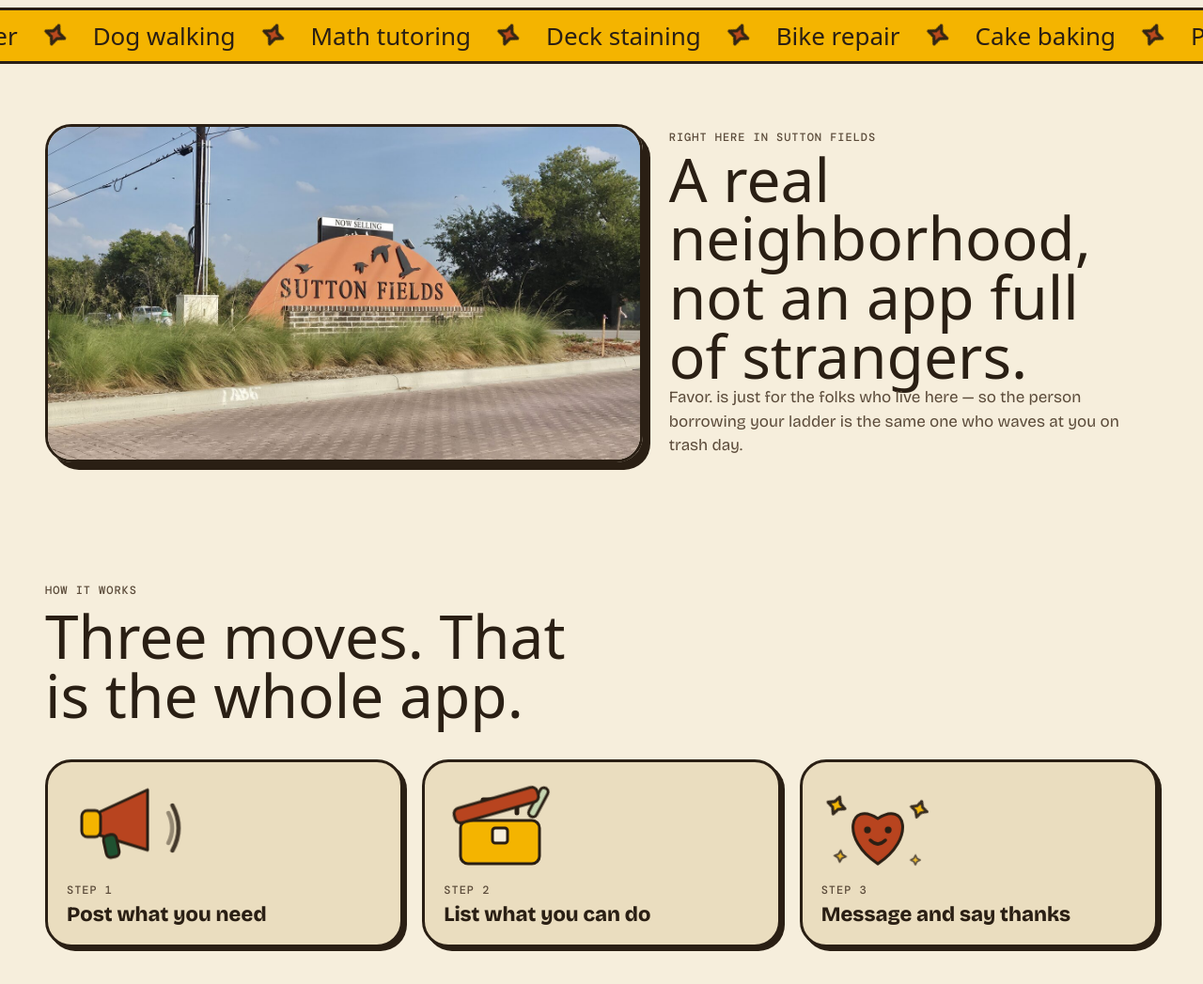
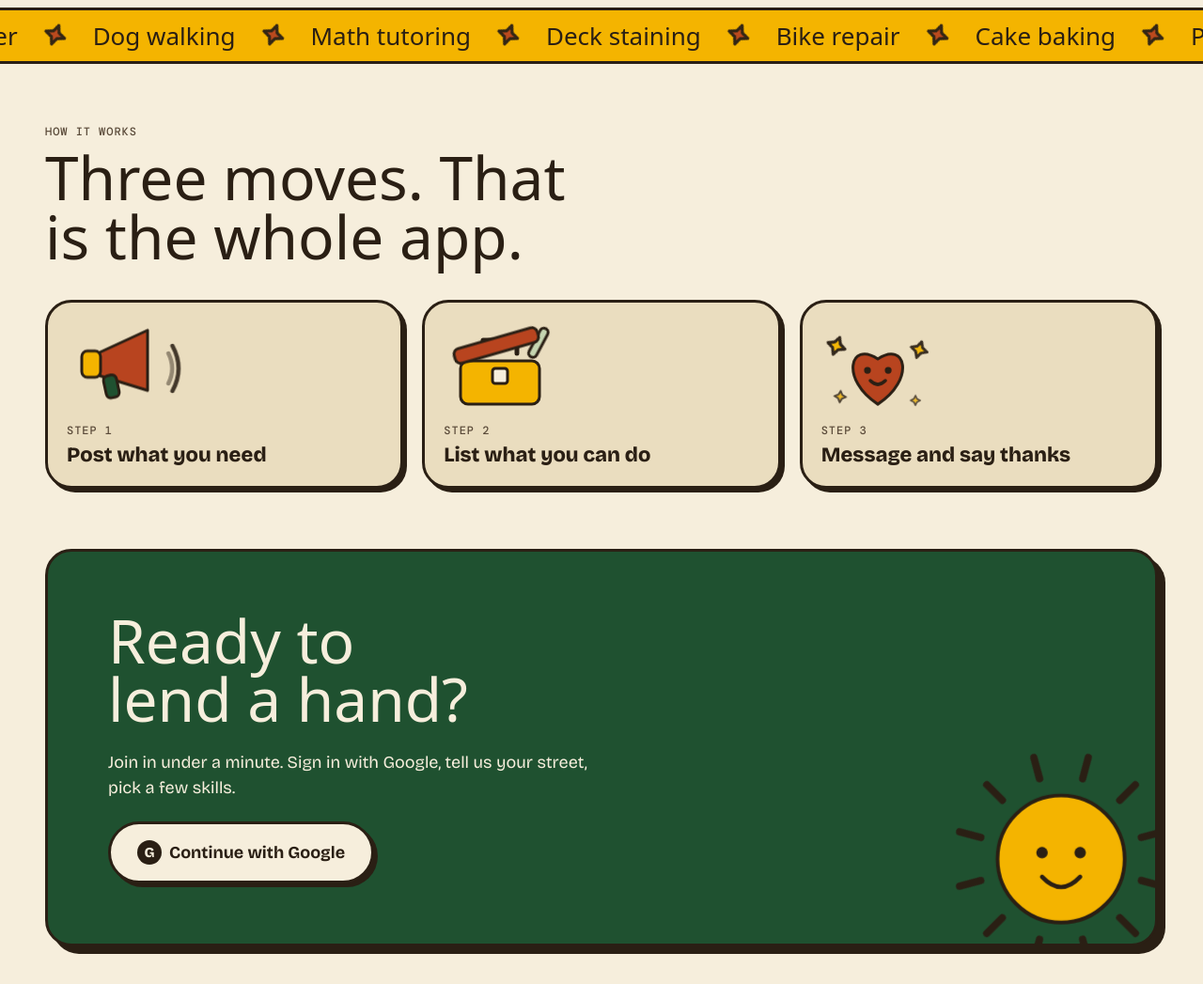
Before and after one commit to MaheshGit31/favor-app, a website: page favor-app/public/index.html in a window 1280 px wide. Shown: the part 720-1767 px from the top of the page at 94% size. Drawn offline with nearby package versions, Linux system fonts and the light colour scheme; no server answers; a web font is replaced by a local one.

Commit message:
Add files via upload

```diff
--- a/favor-app/public/app.js
+++ b/favor-app/public/app.js
@@ -261,8 +261,7 @@
    '<div class="a-sticker s1"><span class="chip need">Needs a hand</span><h3>Borrow a ladder this weekend</h3><div class="row wrapf">'+rateChip(0,"flat","Budget ")+'<span class="chip">Clover Lane</span></div></div>'+
    '<div class="a-sticker s2"><span class="chip skill">Skill</span><h3>Lawn care, weekends</h3><div class="row wrapf">'+rateChip(35,"hr")+'<span class="chip">Maple Ct</span></div></div></div></section></div>'+
    '<div class="ticker" aria-hidden="true"><div>'+tk+tk+'</div></div>'+
-   '<div class="wrap"><section class="section place"><div class="place-fig rv"><img src="/images/sutton-fields-sign.jpg" alt="The Sutton Fields neighborhood entrance sign" loading="lazy"><div class="place-cap"><p class="eyebrow">Right here in Sutton Fields</p><h2 style="margin-top:6px">A real neighborhood, not an app full of strangers.</h2><p class="muted" style="font-size:17px">Favor. is just for the folks who live here &mdash; so the person borrowing your ladder is the same one who waves at you on trash day.</p></div></div></section>'+
-   '<section class="section" id="how"><p class="eyebrow">How it works</p><h2 class="rv" style="margin-top:10px">Three moves. That is the whole app.</h2>'+
+   '<div class="wrap"><section class="section" id="how"><p class="eyebrow">How it works</p><h2 class="rv" style="margin-top:10px">Three moves. That is the whole app.</h2>'+
    '<div class="steps">'+
    '<div class="card step rv">'+G.megaphone()+'<p class="eyebrow">Step 1</p><h3>Post what you need</h3></div>'+
    '<div class="card step rv" style="transition-delay:.12s">'+G.toolbox()+'<p class="eyebrow">Step 2</p><h3>List what you can do</h3></div>'+
--- a/favor-app/public/styles.css
+++ b/favor-app/public/styles.css
@@ -277,12 +277,6 @@
 @media(max-width:560px){.s2{display:none}.a-sticker{width:58%;padding:10px 12px}.a-sticker .chip{font-size:11px;padding:4px 8px}}
 .sparkle{width:24px;height:24px;flex:none}
 
-/* real-place section */
-.place-fig{display:grid;gap:28px;align-items:center;grid-template-columns:1fr}
-.place-fig img{display:block;width:100%;height:auto;border-radius:var(--r-lg);border:3.5px solid var(--ink);box-shadow:var(--shadow-pop-lg)}
-@media(min-width:820px){.place-fig{grid-template-columns:1.1fr .9fr}}
-.place-cap p.eyebrow{margin-bottom:0}
-
 /* steps */
 .spot{width:120px;height:100px;display:block;margin-bottom:6px}
 .step{transition:transform .2s ease,box-shadow .2s ease,translate .8s cubic-bezier(.2,.9,.3,1.15)}
```
